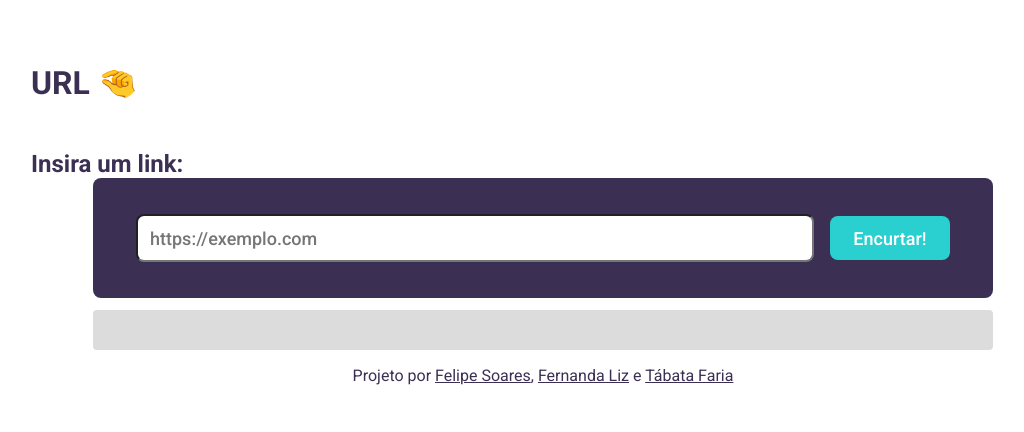
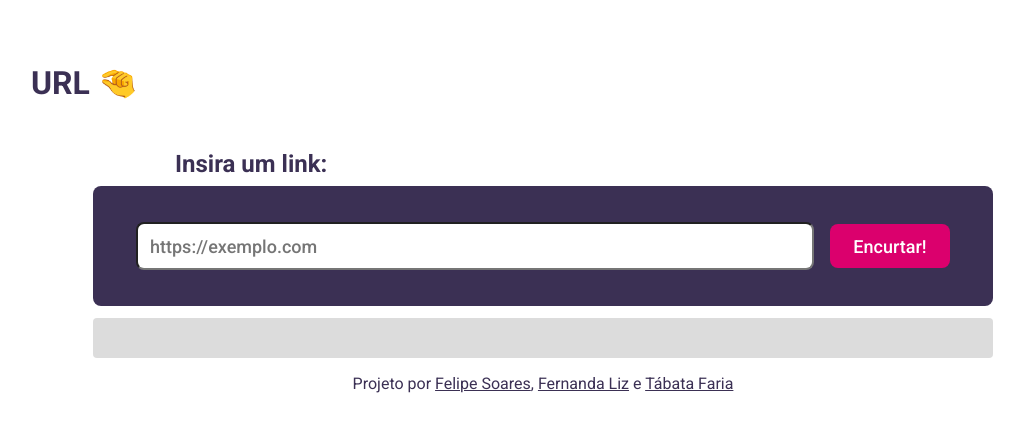
Before and after one commit to felipesoaresfl/django-encurtador-URL, a Django app: page / in a window 1280 px wide. Shown: the top 432 px of the page, without its empty margins (97-1121 px from the left). Run offline with Django 4.2, Linux system fonts and the light colour scheme.

Commit message:
atualiza css

```diff
--- a/url/static/url/css/style.css
+++ b/url/static/url/css/style.css
@@ -11,6 +11,11 @@ body {
 
 header {
   margin-bottom: 48px;
+}
+
+.main_text h2 {
+  padding-left: 144px;
+  margin-bottom: 8px;
 }
 
 .main_container {
@@ -46,7 +51,7 @@ header {
   width: 120px;
   height: 44px;
   border-radius: 8px;
-  background-color: #2acfcf;
+  background-color: #db006d;
   color: white;
   cursor: pointer;
   border: none;
@@ -55,7 +60,7 @@ header {
 }
 
 .container_bloco button:hover {
-  background-color: #11afaf;
+  background-color: #c60063;
 }
 
 .main_list {
```
